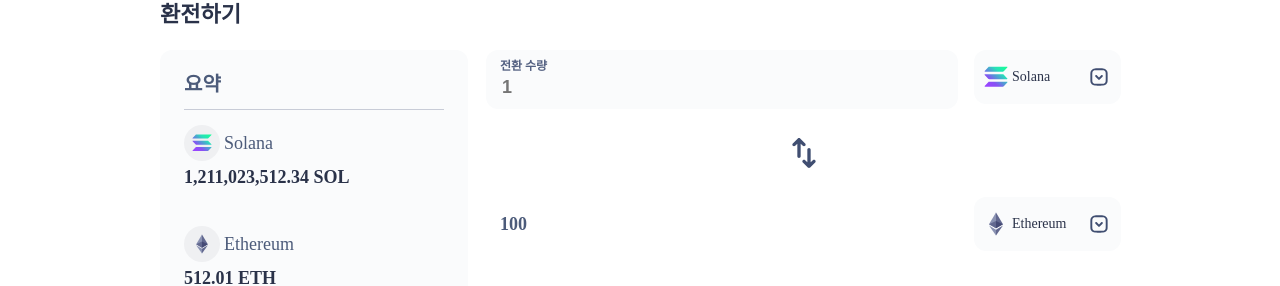
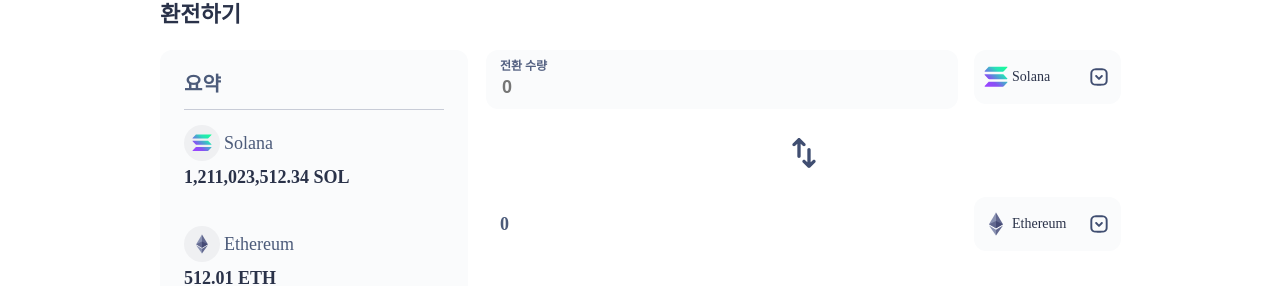
Before and after one commit to Sonwanseo/alocados-frontend-task, a React (Create React App) app: page /exchanging-money in a window 1280 px wide. Shown: the part 236-522 px from the top of the page. Built offline with nearby package versions, Linux system fonts and the light colour scheme.

Commit message:
feat: TokenService 생성

```diff
--- a/src/pages/ExchangingMoney/ExchangingMoney.tsx
+++ b/src/pages/ExchangingMoney/ExchangingMoney.tsx
@@ -27,7 +27,7 @@
 `;
 
 export function ExchangingMoney() {
-  const { targetType, resultType, changeTargetType, changeResultType } = useExchangingMoney();
+  const { targetType, resultType, resultAmount, changeTargetType, changeTargetAmount, changeResultType } = useExchangingMoney();
 
   return (
     <BasicLayout>
@@ -36,7 +36,14 @@
         <ContentWrapper>
           <Summary />
           <ExchangeWrapper column>
-            <Exchange targetType={targetType} resultType={resultType} changeTargetType={changeTargetType} changeResultType={changeResultType} />
+            <Exchange
+              targetType={targetType}
+              resultType={resultType}
+              resultAmount={resultAmount}
+              changeTargetType={changeTargetType}
+              changeTargetAmount={changeTargetAmount}
+              changeResultType={changeResultType}
+            />
             <HistoryItemWrapper>
               <ExchangingHistoryItem
                 date="2023-03-12, AM 10:50"
--- a/src/pages/ExchangingMoney/components/Exchange/Exchange.tsx
+++ b/src/pages/ExchangingMoney/components/Exchange/Exchange.tsx
@@ -50,12 +50,14 @@
 type Props = {
   targetType: TokenType;
   resultType: TokenType;
+  resultAmount: number;
   changeTargetType: (token: TokenType) => void;
+  changeTargetAmount: (amount: string) => void;
   changeResultType: (token: TokenType) => void;
 };
 
 export function Exchange(props: Props) {
-  const { targetType, resultType, changeTargetType, changeResultType } = props;
+  const { targetType, resultType, resultAmount, changeTargetType, changeTargetAmount, changeResultType } = props;
 
   return (
     <FlexBox
@@ -69,7 +71,7 @@
           <Text overline semibold color={SHADE['600']}>
             전환 수량
           </Text>
-          <TargetInput placeholder="1" />
+          <TargetInput placeholder="0" onChange={(e) => changeTargetAmount(e.target.value)} />
         </TargetBox>
         <Select tokenType={targetType} changeToken={changeTargetType} />
       </BoxWrapper>
@@ -77,7 +79,7 @@
       <BoxWrapper>
         <ResultBox>
           <Text body2 semibold color={SHADE['700']}>
-            100
+            {resultAmount}
           </Text>
         </ResultBox>
         <Select tokenType={resultType} changeToken={changeResultType} />
--- a/src/pages/ExchangingMoney/useExchangingMoney.tsx
+++ b/src/pages/ExchangingMoney/useExchangingMoney.tsx
@@ -1,9 +1,16 @@
+import { TokenService } from 'pages/services';
 import React from 'react';
 import { TokenType } from 'types/Model';
 
 export function useExchangingMoney() {
   const [targetType, setTargetType] = React.useState<TokenType>('Solana');
+  const [targetAmount, setTargetAmount] = React.useState('0');
   const [resultType, setResultType] = React.useState<TokenType>('Ethereum');
+  const [resultAmount, setResultAmount] = React.useState(0);
+
+  React.useEffect(() => {
+    setResultAmount(TokenService.getResultAmount(targetType, targetAmount, resultType));
+  }, [targetType, targetAmount, resultType]);
 
   const changeTargetType = React.useCallback((token: TokenType) => {
     setTargetType(token);
@@ -13,5 +20,9 @@
     setResultType(token);
   }, []);
 
-  return { targetType, resultType, changeTargetType, changeResultType };
+  const changeTargetAmount = (amount: string) => {
+    setTargetAmount(amount);
+  };
+
+  return { targetType, resultType, resultAmount, changeTargetType, changeTargetAmount, changeResultType };
 }
--- /dev/null
+++ b/src/pages/services/TokenService.ts
@@ -0,0 +1,19 @@
+import { TokenType } from 'types/Model';
+
+export const getResultAmount = (targetType: TokenType, targetAmount: string, resultType: TokenType) => {
+  const targetAmountNumber = parseFloat(targetAmount);
+  let resultAmount = 0;
+
+  if (targetType === 'Solana') {
+    if (resultType === 'Ethereum') resultAmount = targetAmountNumber / 100;
+    else if (resultType === 'BnB') resultAmount = targetAmountNumber / 2;
+  } else if (targetType === 'Ethereum') {
+    if (resultType === 'Solana') resultAmount = targetAmountNumber * 100;
+    else if (resultType === 'BnB') resultAmount = targetAmountNumber * 50;
+  } else {
+    if (resultType === 'Solana') resultAmount = targetAmountNumber * 2;
+    else if (resultType === 'Ethereum') resultAmount = targetAmountNumber / 50;
+  }
+
+  return isNaN(resultAmount) ? 0 : resultAmount;
+};
--- /dev/null
+++ b/src/pages/services/index.ts
@@ -0,0 +1 @@
+export * as TokenService from './TokenService';
```
